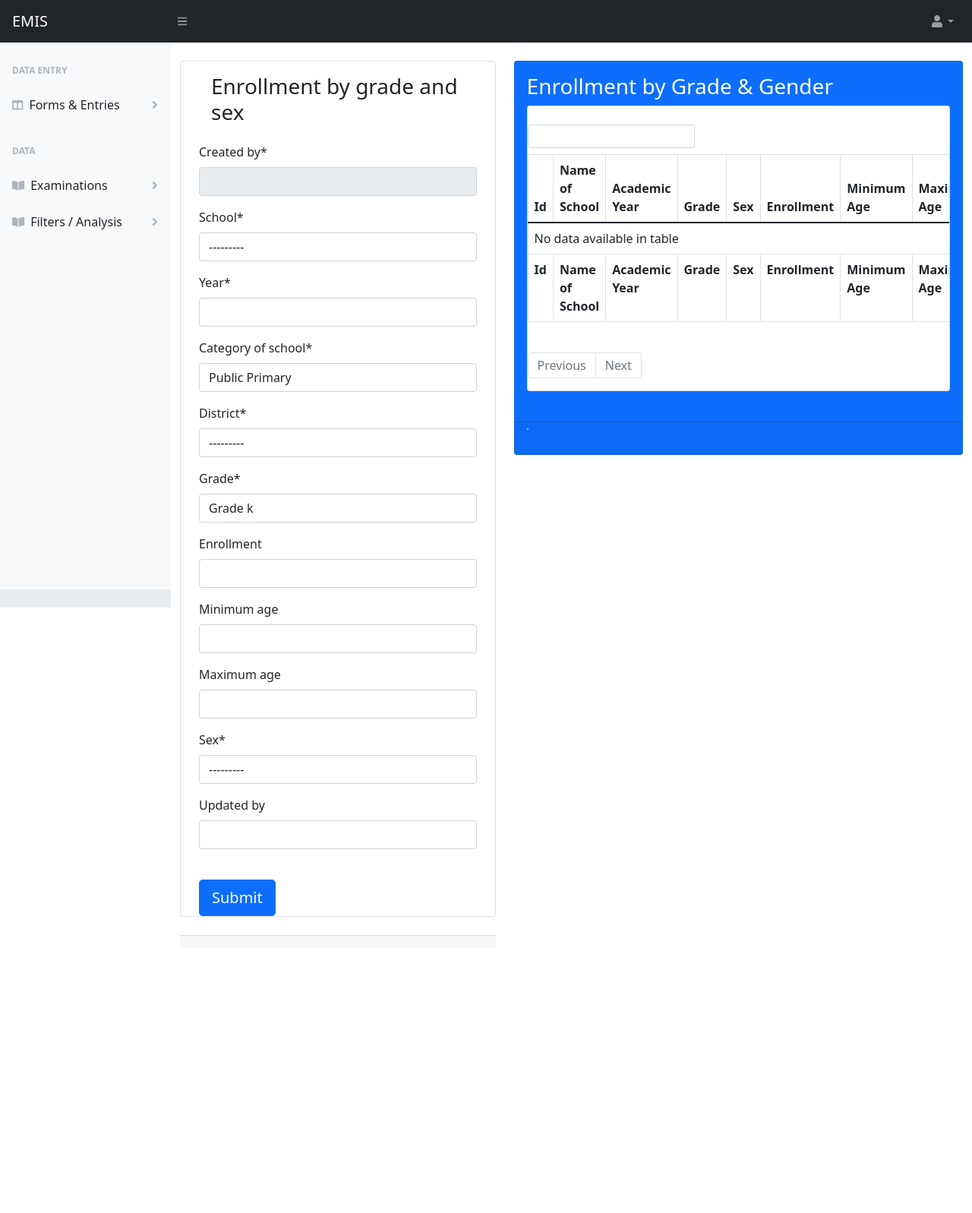
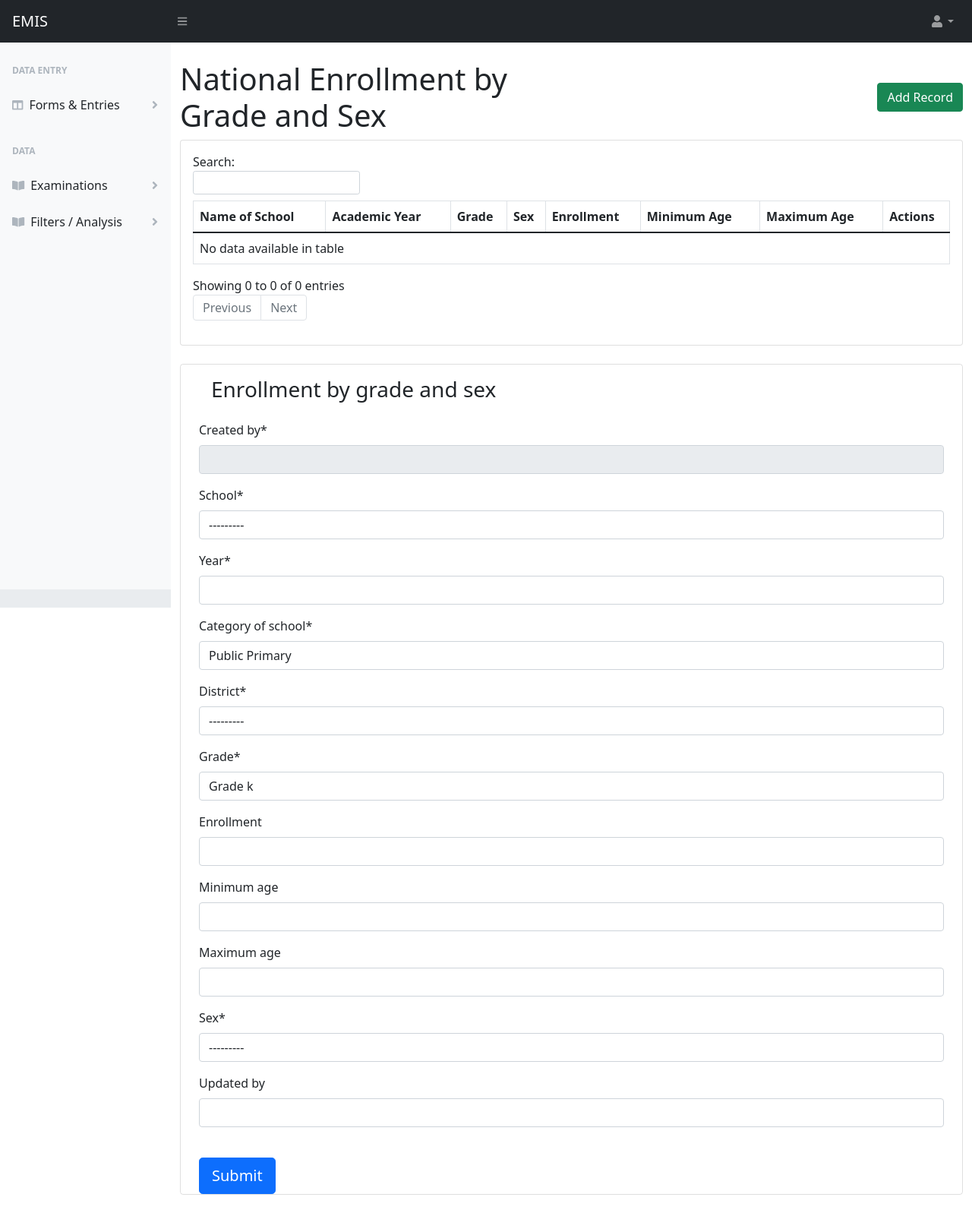
Before and after one commit to guezandy/PAS-EMIS, a Django app: page /historical/enrollment in a window 1280 px wide. Shown: the whole page at 76% size. Before the commit the page ends 1232 px from the top, so only its background shows below. Run offline with Django 3.2, Linux system fonts and the light colour scheme; data that the repository does not hold is empty; parts of the project's set-up code (start-up, migrations or seed data) failed here and were passed over; some libraries are stand-ins or nearby versions.

Commit message:
enrollment page HTML updates

```diff
--- a/historical_surveillance/templates/enrollment.html
+++ b/historical_surveillance/templates/enrollment.html
@@ -1,7 +1,5 @@
-{% extends "base.html" %}
-{% load crispy_forms_filters %}
-{% load crispy_forms_tags %}
-{% block page_content %}
+{% extends "base.html" %} {% load crispy_forms_filters %} {% load
+crispy_forms_tags %} {% block page_content %}
 <!-- This form handles the creation of schools in each district.
 The error handling needs to be reviewed for now, it takes the error messaged passed as a dictionary
 from the school view and displays to the user preventing duplicate data entry.
@@ -10,40 +8,27 @@ of the same data which is also handled by the error message displayed.
 -->
 <main>
   <div class="row">
-
-        <div class="col-xl-5 col-md-5">
-            <div class="card bg-transparent container-fluid text-dark mb-4">
-                <div class="card-body">
-                    <h3>Enrollment by grade and sex</h3>
-                    {% if error_message %}
-                    <div class="alert alert-danger alert-dismissible fade show" role="alert">
-                        {{ error_message }}
-                        <button type="button" class="btn-close" data-bs-dismiss="alert" aria-label="close"></button>
+    <div class="col-md-6">
+      <h1>National Enrollment by Grade and Sex</h1>
     </div>
-                    {% endif%}
-                </div>
-                <form method="post" action="">
-                    {% csrf_token %}
-                    {{ form | crispy }}
-                    <br /><input type="submit" value="Submit" class="btn btn-lg btn-primary">
-                </form>
-
-            </div>
-            <div class="card-footer d-flex align-items-center justify-content-between">
-
+    <div class="col-md-6 action-button-group">
+      <a href="{% url 'surveillance:create-school' %}"
+        ><button type="button" class="btn btn-success mb-2">
+          Add Record
+        </button></a
+      >
     </div>
   </div>
 
-        <div class="col-xl-7 col-md-7">
-            <div class="card bg-primary text-white mb-4">
+  <div class="row">
+    <div class="col-md-12">
+      <div class="card mb-4">
         <div class="card-body">
-                    <h3>Enrollment by Grade & Gender</h3>
 
-                    <div class="table-responsive card bg-body mb-4">
+          <div class="table-responsive">
             <table class="table table-bordered" id="dataTable" max-width="100%">
               <thead>
                 <tr>
-                                    <th> Id </th>
                   <th>Name of School</th>
                   <th>Academic Year</th>
                   <th>Grade</th>
@@ -54,23 +39,9 @@ of the same data which is also handled by the error message displayed.
                   <th>Actions</th>
                 </tr>
               </thead>
-                            <tfoot>
-                                <tr>
-                                    <th>Id</th>
-                                    <th>Name of School</th>
-                                    <th>Academic Year</th>
-                                    <th>Grade</th>
-                                    <th>Sex</th>
-                                    <th>Enrollment</th>
-                                    <th>Minimum Age</th>
-                                    <th>Maximum Age</th>
-                                    <th>Actions</th>
-                                </tr>
-                            </tfoot>
               <tbody>
                 {% for school in name_of_school %}
                 <tr>
-                                    <td>{{ school.id }}</td>
                   <td>{{ school.school }}</td>
                   <td>{{ school.year }}</td>
                   <td>{{ school.grade }}</td>
@@ -79,8 +50,9 @@ of the same data which is also handled by the error message displayed.
                   <td>{{ school.minimum_age }}</td>
                   <td>{{ school.maximum_age }}</td>
                   <td>
-                                        <a href="/historical/update_enrollment/{{ school.id}}"><i
-                                                class="fas fa-pencil-alt"></i>Edit</a>
+                    <a class="btn btn-primary" href="/historical/update_enrollment/{{ school.id}}"
+                      ><i class="fas fa-pencil-alt"></i> Edit</a
+                    >
                   </td>
                 </tr>
                 {% endfor %}
@@ -88,21 +60,39 @@ of the same data which is also handled by the error message displayed.
             </table>
           </div>
         </div>
-                <div class="card-footer d-flex align-items-center justify-content-between">
-                    <div class="card mb-4">
+      </div>
+    </div>
 
+    <div class="col-md-12">
+      <div class="card bg-transparent container-fluid text-dark mb-4">
+        <div class="card-body">
+          <h3>Enrollment by grade and sex</h3>
+          {% if error_message %}
+          <div
+            class="alert alert-danger alert-dismissible fade show"
+            role="alert"
+          >
+            {{ error_message }}
+            <button
+              type="button"
+              class="btn-close"
+              data-bs-dismiss="alert"
+              aria-label="close"
+            ></button>
+          </div>
+          {% endif%}
+        </div>
+        <form method="post" action="">
+          {% csrf_token %} {{ form | crispy }}
+          <br /><input
+            type="submit"
+            value="Submit"
+            class="btn btn-lg btn-primary"
+          />
+        </form>
       </div>
     </div>
   </div>
-        </div>
-
-
-
-    </div>
 </main>
 
-
-
-
-
 {% endblock%}
```
Lines whose indentation alone changed are shown as unchanged.
